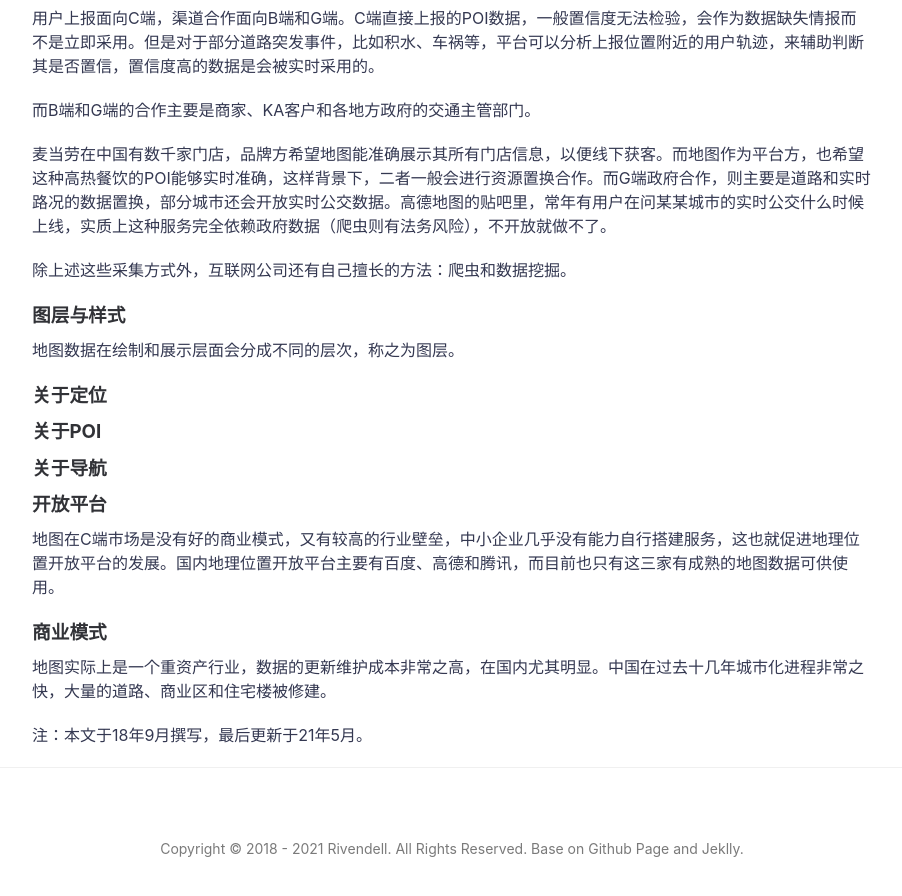
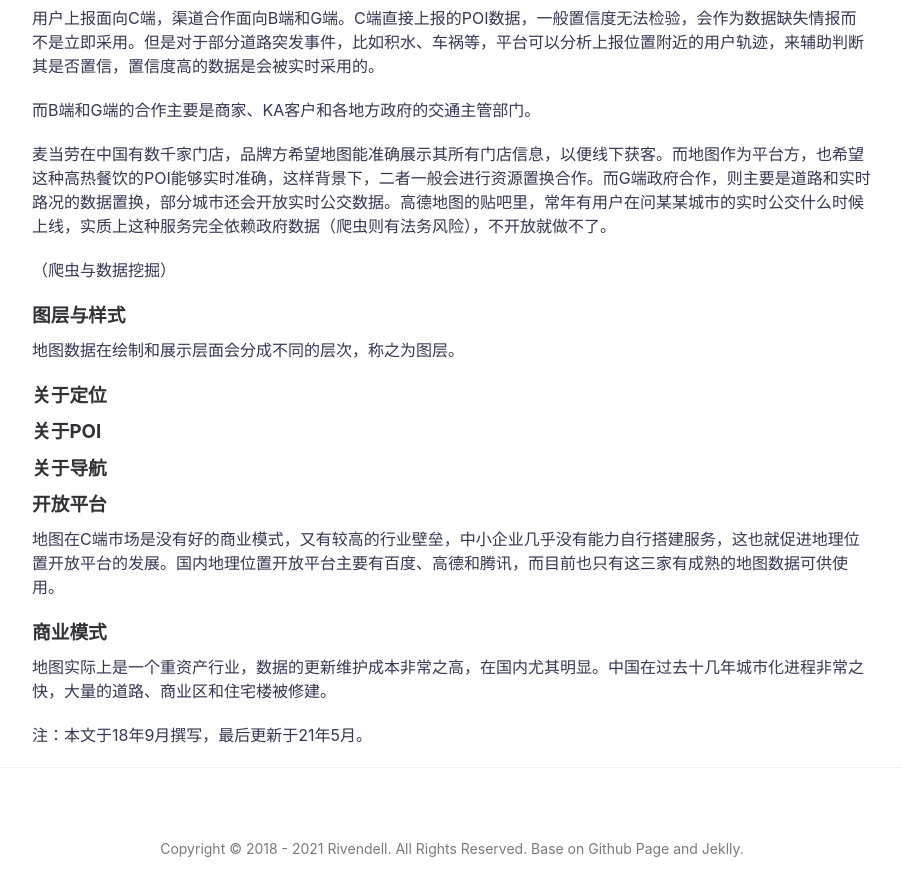
Before and after one commit to icarus507/icarus507.github.io, a Jekyll site: the page built from _posts/2018-09-07-谈谈地图.md, in a window 1280 px wide and 900 px high, scrolled down 2278 px. Shown: the top 896 px of the window, without its empty margins (188-1090 px from the left). Built offline with Jekyll 4.4.1, drawn with Linux system fonts in a browser that asks for light colours.

Commit message:
Update 2018-09-07-谈谈地图.md

```diff
--- a/_posts/2018-09-07-谈谈地图.md
+++ b/_posts/2018-09-07-谈谈地图.md
@@ -59,8 +59,7 @@
 
 麦当劳在中国有数千家门店，品牌方希望地图能准确展示其所有门店信息，以便线下获客。而地图作为平台方，也希望这种高热餐饮的POI能够实时准确，这样背景下，二者一般会进行资源置换合作。而G端政府合作，则主要是道路和实时路况的数据置换，部分城市还会开放实时公交数据。高德地图的贴吧里，常年有用户在问某某城市的实时公交什么时候上线，实质上这种服务完全依赖政府数据（爬虫则有法务风险），不开放就做不了。
 
-除上述这些采集方式外，互联网公司还有自己擅长的方法：爬虫和数据挖掘。
-
+（爬虫与数据挖掘）
 
 
 ### 图层与样式
```
